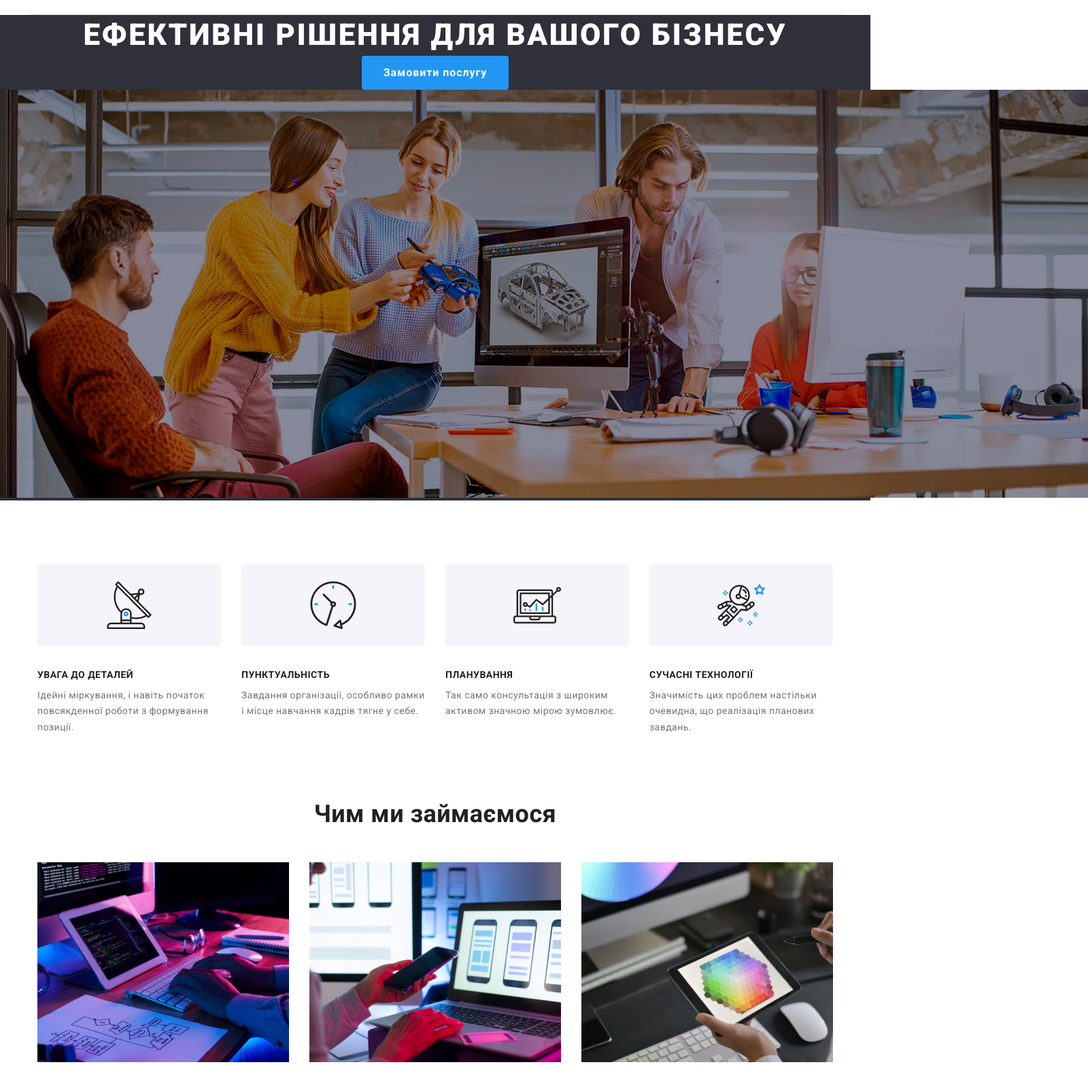
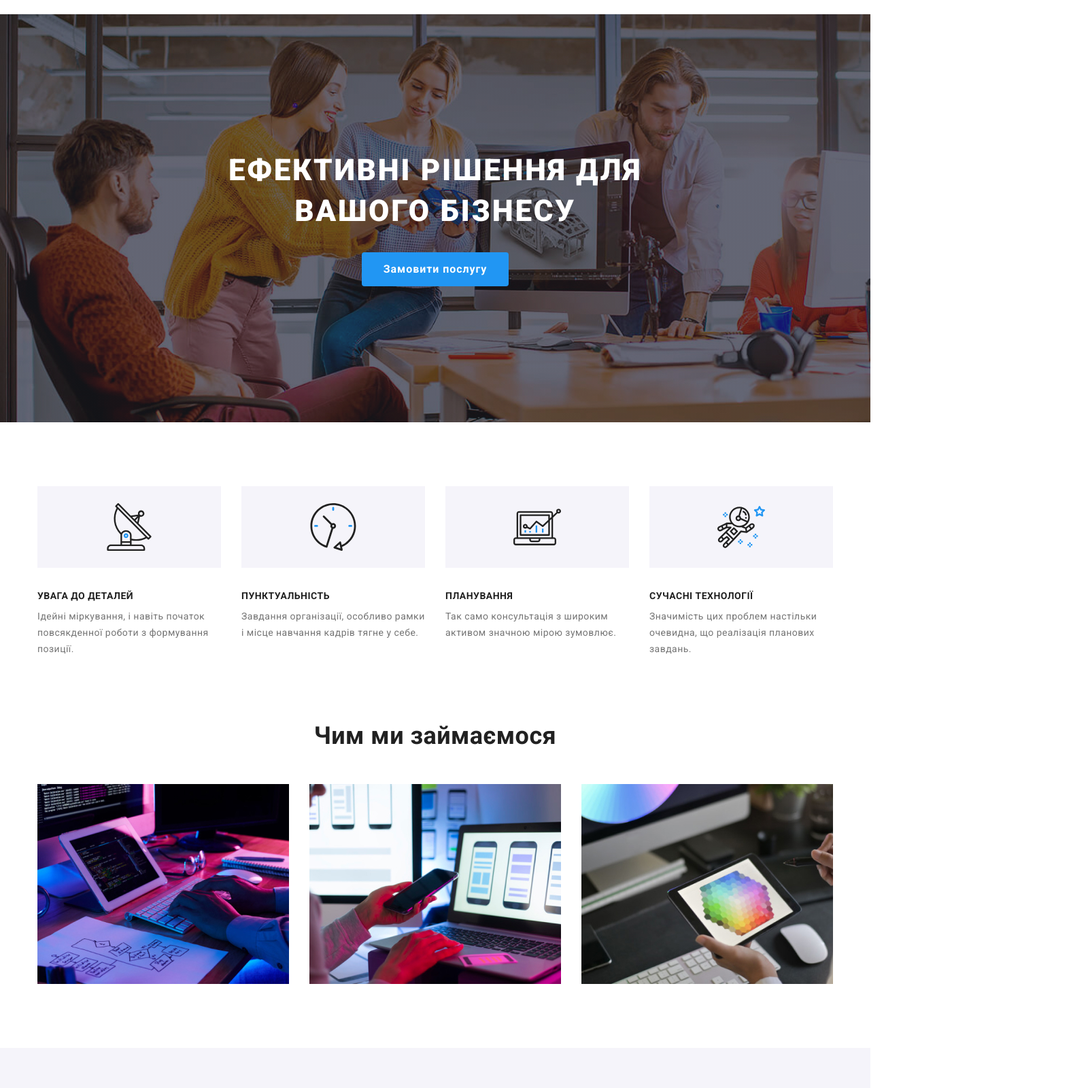
Before and after one commit to bekirmamediev/homework-3, a plain HTML site: page index.html in a window 1280 px wide. Shown: the part 60-1660 px from the top of the page at 68% size, 1600 px wide, since content can reach past the window. Drawn offline with nearby package versions, Linux system fonts and the light colour scheme.

Commit message:
hm3_with changes

```diff
--- a/css/main.css
+++ b/css/main.css
@@ -56,6 +56,10 @@ body {
     margin-left: auto;
     margin-right: auto;
 
+}
+
+img{
+    display: block;
 }
 
 /*header*/
@@ -138,31 +142,50 @@ body {
 .main-nav{
     display: flex;
     align-items: center;
-    border-bottom: 1px solid #ECECEC;
+
+}
+
+.page-header{
+border-bottom: 1px solid #ECECEC;
 }
 
 
 
+
 /* hero */
+
+
+.upper {
+    text-align: center;
+
+    background-image: linear-gradient(to bottom,
+                    rgba(47, 48, 58, 0.4),
+                    rgba(47, 48, 58, 0.4)),
+                url('../images/hero-img.jpeg');
+    background-color: #2F303A;
+
+    max-width: 1600px;
+    height: 600px;
+    padding-bottom: 200px;
+    padding-top: 200px;
+
+
+}
+
 .head-title {
     color: var(--white-back);
 
     font-weight: 900;
     font-size: 44px;
     line-height: 1.36;
-    text-align: center;
     letter-spacing: 0.06em;
     text-transform: uppercase;
 
+    max-width: 696px;
+    margin-left: auto;
+    margin-right: auto;
     margin-top: 0;
-    margin-bottom: 0;
-
-}
-
-.upper {
-    background-color: #2F303A;
-    padding-bottom: 0;
-    padding-top: 0;
+    margin-bottom: 30px;
 }
 
 .button {
@@ -179,7 +202,6 @@ body {
     margin: 0 auto;
     display: block;
     align-items: center;
-    text-align: center;
     padding: 10px 32px;
     border-radius: 4px;
 
@@ -187,6 +209,8 @@ body {
     height: 50px;
 
 }
+
+
 
 .section{
     padding-top: 94px;
@@ -206,6 +230,38 @@ body {
     margin-top: 0;
     margin-bottom: 50px;
 
+}
+
+.examples-sections{
+    padding-top: 0;
+}
+
+/* advantages */
+
+.advantages-list .item::before {
+    content: '';
+    display: inline-block;
+    width: 270px;
+    height: 120px;
+    background-position: center;
+    background-repeat: no-repeat;
+    background-color: var(--gray-back);
+}
+
+.advantages-list .antenna::before {
+    background-image: url('../images/antenna1.svg');
+}
+
+.advantages-list .clock::before {
+    background-image: url('../images/clock1.svg');
+}
+
+.advantages-list .diagram::before {
+    background-image: url('../images/diagram1.svg');
+}
+
+.advantages-list .astronaut::before {
+    background-image: url('../images/astronaut1.svg');
 }
 
 .advantages-title {
@@ -240,30 +296,28 @@ body {
     margin-right: 30px;
 }
 
-.example-container {
-    margin-top: 94px;
-}
 
 /* team */
 
 .name-title{
-    margin-top: 30px;
+    color: var(--title-text-color);
+    font-weight: 500;
+    margin-top: 0;
     margin-bottom: 10px;
-    text-align: center;
-
-    color: var(--title-text-color);
-
-    font-weight: 500;
-    font-size: 16px;
-    line-height: 1.19;
 }
 
 .text-position{
+    margin-top: 0;
     margin-bottom: 16px;
-    margin-top: 0;
+}
+
+.team-discription {
     text-align: center;
     font-size: 16px;
     line-height: 1.19;
+
+    padding-top: 30px;
+    padding-bottom: 30px;
 }
 
 .team {
@@ -300,6 +354,7 @@ body {
     margin-right: 10px;
 
 }
+
 
 
 
@@ -367,13 +422,15 @@ body {
 .footer {
     padding-top: 60px;
     padding-bottom: 60px;
+    background-color: #2F303A;
+
 }
 
 
 .horizontal-footer {
     display: flex;
 
-    align-items: center;
+    align-items: baseline;
 }
 
 .footer-content:not(:last-child) {
@@ -435,6 +492,9 @@ body {
     line-height: 2;
     letter-spacing: 0.06em;
 
+    margin-top: 0;
+    margin-bottom: 4px;
+
 }
 
 .list-paragraf {
@@ -442,6 +502,9 @@ body {
 
     font-size: 16px;
     line-height: 1.86;
+
+    margin-top: 0;
+    margin-bottom: 0;
 }
 
 .exmp-link{
@@ -449,7 +512,7 @@ body {
 }
 
 .card-list {
-    margin-top: 34px;
+    margin-top: 50px;
 
     display: flex;
     flex-wrap: wrap;
@@ -467,3 +530,8 @@ body {
     border-bottom: 1px solid #EEEEEE;
     border-left: 1px solid #EEEEEE;
 }
+
+.card-list > img{
+    display: block;
+
+}
--- a/index.html
+++ b/index.html
@@ -35,38 +35,44 @@
 
     <main>
         <section class = " upper">
+            <div class = "container">
                 <h1 class="head-title">Ефективні рішення для вашого бізнесу</h1>
                 <button class="button">Замовити послугу</button>
-            <img src="./images/hero-img.jpeg" alt="фото команди" width="1600">
+            </div>
+
+
         </section>
 
         <section class="section">
             <div class="container">
               <h2 class = "section-title hide-title">Переваги</h2>
-              <ul class="list horizontal-list">
-                <li class="item" >
-                    <img src="./images/Group1.jpeg" alt="антенна">
+              <ul class="list horizontal-list advantages-list">
+                <li class="item antenna" >
+                    <!-- <img src="./images/Group1.jpeg" alt="антенна"> -->
                     <h3 class = "advantages-title">УВАГА ДО ДЕТАЛЕЙ</h3>
                     <p class="text">Ідейні міркування, і навіть початок повсякденної роботи з формування позиції.</p>
                 </li>
-                <li class="item">
-                    <img src="./images/Group2.jpeg" alt="часи">
+                <li class="item clock">
+                    <!-- <img src="./images/Group2.jpeg" alt="часи"> -->
                     <h3 class = "advantages-title">ПУНКТУАЛЬНІСТЬ</h3>
                     <p class="text">Завдання організації, особливо рамки і місце навчання кадрів тягне у себе.</p>
                 </li>
-                <li class="item">
-                    <img src="./images/Group3.jpeg" alt="планування">
+                <li class="item diagram">
+                    <!-- <img src="./images/Group3.jpeg" alt="планування"> -->
                     <h3 class = "advantages-title">ПЛАНУВАННЯ</h3>
                     <p class="text">Так само консультація з широким активом значною мірою зумовлює.</p>
                 </li>
-                <li class="item">
-                    <img src="./images/Group4.jpeg" alt="сучасність">
+                <li class="item astronaut">
+                    <!-- <img src="./images/Group4.jpeg" alt="сучасність"> -->
                     <h3 class = "advantages-title">СУЧАСНІ ТЕХНОЛОГІЇ</h3>
                     <p class="text">Значимість цих проблем настільки очевидна, що реалізація планових завдань.</p>
                 </li>
               </ul>
+            </div>
+        </section>
 
-                <div class="example-container">
+        <section class="section examples-sections">
+            <div class = "container">
                 <h2 class="section-title">Чим ми займаємося</h2>
                 <ul class="list horizontal-list">
                     <li class="item"><img src="./images/box1.jpeg" alt="приклад роботи" width="370"></li>
@@ -74,8 +80,6 @@
                     <li class="item"><img src="./images/box3.jpeg" alt="приклад роботи" width="370"></li>
                 </ul>
             </div>
-            </div>
-
         </section>
 
 
@@ -85,18 +89,22 @@
             <ul class="list horizontal-list">
                 <li class="item">
                     <img src="./images/team_card1.jpeg" alt="фото члена комнади" width="270">
-                    <h3 class = "name-title">Ігор Дем'яненко</h3>
+                    <div class="team-discription">
+                        <h3 class="name-title">Ігор Дем'яненко</h3>
                         <p class="text-position">Product Designer</p>
                         <ul class="list sm-list">
-                        <li class="item"> <a class="sm-link" href=""><img class="img-lnk" src="./images/instagram.svg" alt="link to insta"></a></li>
+                            <li class="item"> <a class="sm-link" href=""><img class="img-lnk" src="./images/instagram.svg"
+                                        alt="link to insta"></a></li>
                             <li class="item"><a class="sm-link" href=""><img src="./images/twitter.svg" alt="link to twitter"></a></li>
                             <li class="item"><a class="sm-link" href=""><img src="./images/facebook.svg" alt="link to FB"></a></li>
                             <li class="item"><a class="sm-link" href=""><img src="./images/linkedin.svg" alt="link to Lnkd"></a></li>
                         </ul>
+                    </div>
                 </li>
                 <li class = "item">
                     <img src="./images/team_card2.jpeg" alt="фото члена комнади" width="270">
-                    <h3 class = "name-title">Ольга Рєпіна</h3>
+                    <div class="team-discription">
+                        <h3 class="name-title">Ольга Рєпіна</h3>
                         <p class="text-position">Frontend Developer</p>
                         <ul class="list sm-list">
                             <li class="item"> <a class="sm-link" href=""><img class="img-lnk" src="./images/instagram.svg"
@@ -105,10 +113,13 @@
                             <li class="item"><a class="sm-link" href=""><img src="./images/facebook.svg" alt="link to FB"></a></li>
                             <li class="item"><a class="sm-link" href=""><img src="./images/linkedin.svg" alt="link to Lnkd"></a></li>
                         </ul>
+                    </div>
+
                 </li>
                 <li class = "item">
                     <img src="./images/team_card3.jpeg" alt="фото члена комнади" width="270">
-                    <h3 class = "name-title">Микола Тарасов</h3>
+                    <div class="team-discription">
+                        <h3 class="name-title">Микола Тарасов</h3>
                         <p class="text-position">Marketing</p>
                         <ul class="list sm-list">
                             <li class="item"> <a class="sm-link" href=""><img class="img-lnk" src="./images/instagram.svg"
@@ -117,10 +128,12 @@
                             <li class="item"><a class="sm-link" href=""><img src="./images/facebook.svg" alt="link to FB"></a></li>
                             <li class="item"><a class="sm-link" href=""><img src="./images/linkedin.svg" alt="link to Lnkd"></a></li>
                         </ul>
+                    </div>
                 </li>
                 <li class = "item">
                     <img src="./images/team_card4.jpeg" alt="фото члена комнади" width="270">
-                    <h3 class = "name-title">Михайло Єрмаков</h3>
+                    <div class="team-discription">
+                        <h3 class="name-title">Михайло Єрмаков</h3>
                         <p class="text-position">UI Designer</p>
                         <ul class="list sm-list">
                             <li class="item"> <a class="sm-link" href=""><img class="img-lnk" src="./images/instagram.svg"
@@ -129,6 +142,7 @@
                             <li class="item"><a class="sm-link" href=""><img src="./images/facebook.svg" alt="link to FB"></a></li>
                             <li class="item"><a class="sm-link" href=""><img src="./images/linkedin.svg" alt="link to Lnkd"></a></li>
                         </ul>
+                    </div>
                 </li>
             </ul>
             </div>
@@ -150,7 +164,7 @@
         </section>
     </main>
 
-    <footer class = "footer upper">
+    <footer class = "footer">
         <div class="container horizontal-footer">
             <div class = "footer-content">
                 <a href="/" class="logo"> <span class="logo-span">Web</span>Studio</a>
```
Also changed, not shown: portfolio.html (+1 -1 lines), images/antenna1.svg (added), images/astronaut1.svg (added), images/clock1.svg (added), images/diagram1.svg (added), 1 other file. Lines whose indentation alone changed are shown as unchanged.
